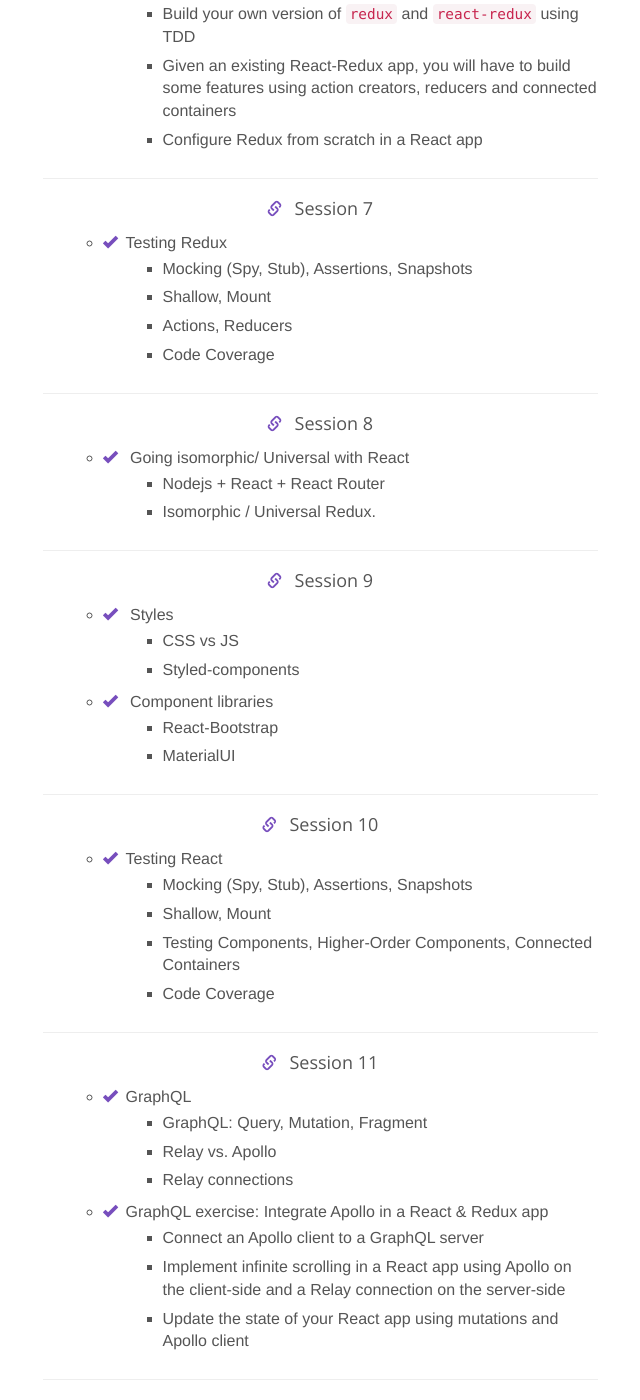
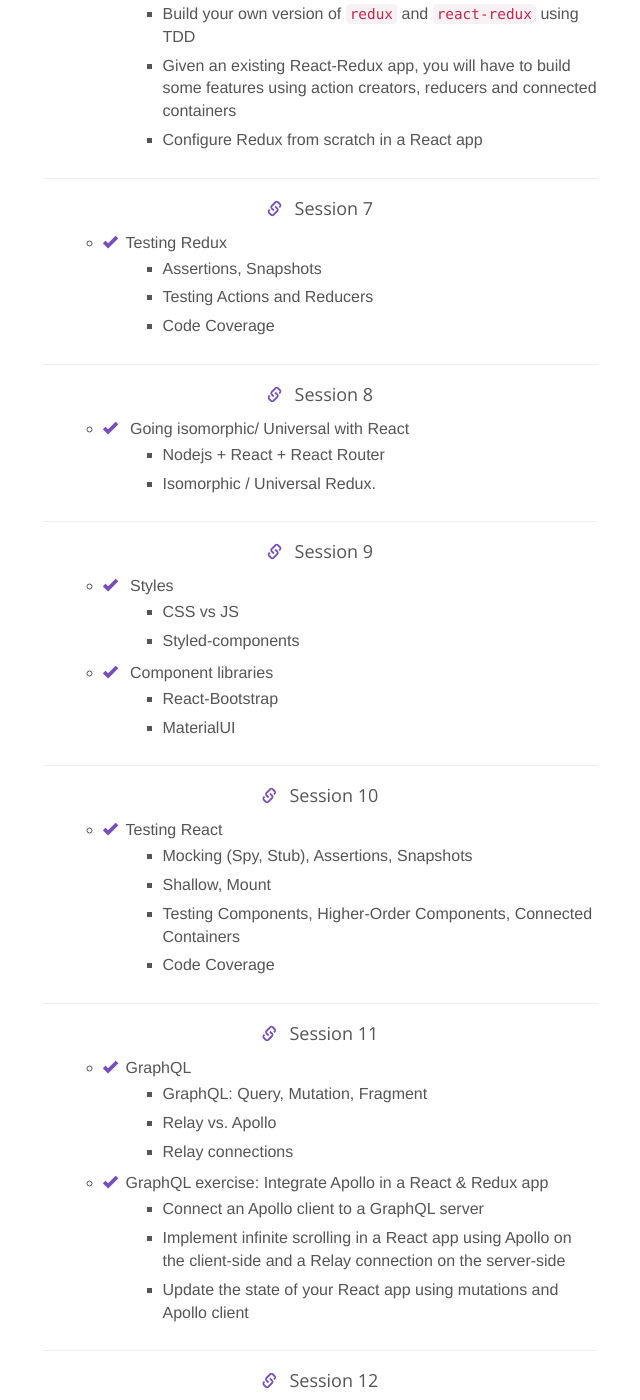
Before and after one commit to reactgraphqlacademy/reactjs.academy_OLD_JEKYLL_SITE, a Jekyll site: the page built from react-redux-training-london.html, in a window 1280 px wide and 1400 px high, scrolled down 4318 px. Shown: the whole window, without its empty margins (320-960 px from the left). Built offline with Jekyll 4.4.1, drawn with Linux system fonts in a browser that asks for light colours; nearby versions of some CDN libraries; comment, search, counter and statistics services are not loaded; some of the changed text lies outside the part shown.

Commit message:
Further updates part-time-cv

```diff
--- a/_includes/part-time-cv.html
+++ b/_includes/part-time-cv.html
@@ -156,9 +156,8 @@
         <li>
           <span class="glyphicon glyphicon-ok" aria-hidden="true"></span>Testing Redux
           <ul>
-            <li>Mocking (Spy, Stub), Assertions, Snapshots</li>
-            <li>Shallow, Mount</li>
-            <li>Actions, Reducers</li>
+            <li>Assertions, Snapshots</li>
+            <li>Testing Actions and Reducers</li>
             <li>Code Coverage</li>
           </ul>
         </li>
```
Also changed, not shown: other parts of _includes/part-time-cv.html (+1 -1 lines).
